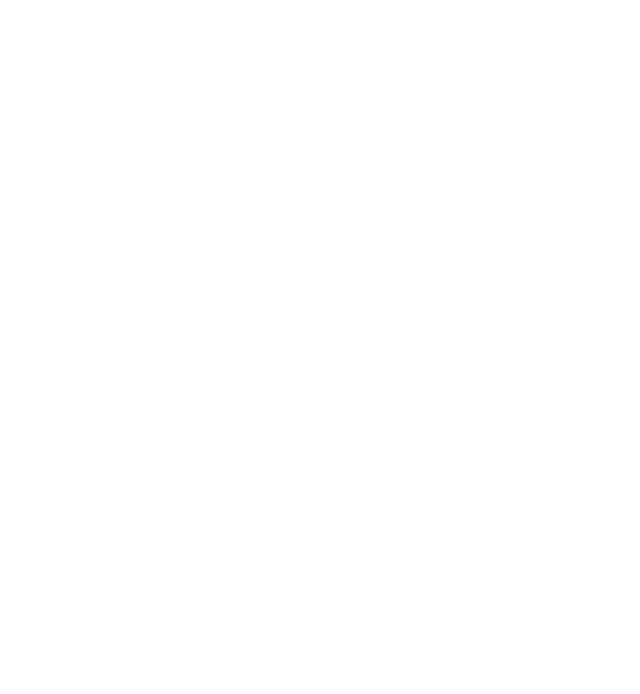
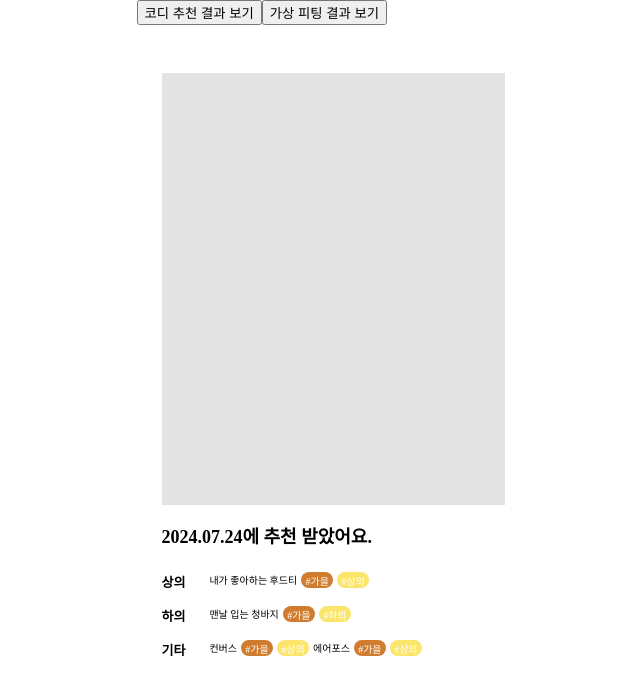
Before and after one commit to git-hubsalt/omoib-frontend, a React (Create React App) app: page /Result in a window 1280 px wide. Shown: the top 694 px of the page, without its empty margins (307-947 px from the left). Built offline with nearby package versions, Linux system fonts and the light colour scheme.

Commit message:
feat: 더미데이터 생성, 코디 추천 및 가상피팅 결과 페이지 생성

```diff
--- a/package.json
+++ b/package.json
@@ -14,6 +14,7 @@
     "@types/react-dom": "^18.3.0",
     "react": "^18.3.1",
     "react-dom": "^18.3.1",
+    "react-router-dom": "^6.26.2",
     "react-scripts": "5.0.1",
     "styled-components": "^6.1.12",
     "typescript": "^4.9.5",
--- a/src/App.tsx
+++ b/src/App.tsx
@@ -1,13 +1,14 @@
-// src/App.tsx
 import React from 'react';
-import styled from 'styled-components';
-import { GlobalStyles } from './styles/GlobalStyles';
+import { BrowserRouter as Router, Routes, Route } from 'react-router-dom';
+import ResultTest from './ResultTest';
 
 const App: React.FC = () => {
     return (
-        <>
-            <GlobalStyles />
-        </>
+        <Router>
+            <Routes>
+                <Route path="/Result" element={<ResultTest />} />
+            </Routes>
+        </Router>
     );
 };
 
--- /dev/null
+++ b/src/Pages/ShowResult.tsx
@@ -0,0 +1,116 @@
+// 코디 추천 결과랑 가상피팅 결과를 조건문 써서 2개 렌더링하기
+import React from 'react';
+import styled from 'styled-components';
+import TagButton from '../components/Button/TagButton';
+
+interface RecommendationData {
+  date: string;
+  categories: {
+      category: string;
+      items: {
+          name: string;
+          tags: string[];
+      }[];
+  }[];
+
+}
+
+interface Props {
+  recommendationData: RecommendationData;
+  fittingData: RecommendationData;
+  isVirtualFitting: boolean;
+}
+
+const ShowResult: React.FC<Props> = ({ recommendationData, fittingData, isVirtualFitting }) => {
+  const data = isVirtualFitting ? fittingData : recommendationData;
+
+  //데이터 받아오는 공통 함수 (상의, 하의, 기타)
+  const renderCategory = (categoryName: string) => {
+    const category = data.categories.find(category => category.category === categoryName);
+
+    return (
+      <InfoWrapper>
+        <InfoBoldText>{categoryName}</InfoBoldText>
+        {category?.items.map((item, index) => (
+          <InfoWrapper key={index}>
+            <InfoNormalText>{item.name}</InfoNormalText>
+            {item.tags.map((tag, tagIndex) => (
+              <TagButton key={tagIndex} name={tag} withHash={true} />
+            ))}
+          </InfoWrapper>
+        ))}
+      </InfoWrapper>
+    );
+  };
+
+//   <InfoWrapper>
+//   <InfoBoldText>상의</InfoBoldText>
+//   {data.categories.find(category => category.category === '상의')?.items.map((item, index) => (
+//   <InfoWrapper key={index}>
+//     <InfoNormalText>{item.name}</InfoNormalText>
+//     {item.tags.map((tag, tagIndex) => (
+//     <TagButton key={tagIndex} name={tag} withHash={true} />
+//     ))}
+//   </InfoWrapper>
+//   ))}
+// </InfoWrapper>
+
+  return (
+    <Container>
+      <Result />
+      <DateText>
+       {data.date}에 추천 받았어요.
+       <InfoContainer>
+        {renderCategory('상의')}
+        {renderCategory('하의')}
+        {renderCategory('기타')}
+       </InfoContainer>
+      </DateText>
+    </Container>
+
+  );
+};
+
+const Container = styled.div`
+  display: flex;
+  flex-direction: column;
+  margin: 25px;
+  font-family: Pretendard;
+`;
+
+const Result = styled.div`
+  margin: 23px 0px 17px 0px;
+  height: 432px;
+  background-color : var(--gray--2);
+`;
+
+const DateText = styled.div`
+  font-size: 18px;
+  font-weight: 600;
+`;
+
+const InfoBoldText = styled.div`
+  font-size: 13px;
+  font-weight: 600;
+  margin-right: 20px;
+`;
+
+const InfoNormalText = styled.div`
+  font-size: 10px;
+  font-weight: 500;
+`;
+
+const InfoContainer = styled.div` //정보 담은 컨테이너
+  display:flex;
+  margin-top: 24px;
+  flex-direction: column;
+  gap: 15px;
+`;
+
+const InfoWrapper = styled.div` //정보 한줄 씩
+  display: flex;
+  gap: 4px;
+`;
+
+
+export default ShowResult;
--- /dev/null
+++ b/src/ResultTest.tsx
@@ -0,0 +1,29 @@
+import React, { useState } from 'react';
+import { Routes, Route } from 'react-router-dom';
+import ShowResultPage from './Pages/ShowResult';
+
+import { recommendationData, fittingData } from './data';
+
+
+const ResultTest: React.FC = () => {
+    const [isVirtualFitting, setIsVirtualFitting] = useState(false);
+
+    return (
+        <>
+            <button onClick={() => setIsVirtualFitting(false)}>코디 추천 결과 보기</button>
+            <button onClick={() => setIsVirtualFitting(true)}>가상 피팅 결과 보기</button>
+
+            <Routes>
+                <Route path="/" element={
+                    <ShowResultPage
+                        isVirtualFitting={isVirtualFitting}
+                        recommendationData={recommendationData}
+                        fittingData={fittingData}
+                    />
+                } />
+            </Routes>
+        </>
+    );
+};
+
+export default ResultTest;
--- a/src/components/Button/TagButton.tsx
+++ b/src/components/Button/TagButton.tsx
@@ -9,6 +9,7 @@ type ButtonProps = {
 const TagButton = ({ className, name, withHash = true }: ButtonProps) => {
     const tagContent = withHash ? `#${name}` : name; // withHash가 true이면 # 추가
     const { backgroundColor, color } = getTagStyles(name);
+    console.log('color:', color);
 
     return (
       <TagBox className={className} backgroundColor={backgroundColor} withHash={withHash}>
@@ -20,16 +21,16 @@ const TagButton = ({ className, name, withHash = true }: ButtonProps) => {
 // 계절에 따른 색상 반환
 const getTagStyles = (tagContent: string) => {
     const seasonColors: Record<string, { backgroundColor: string; color: string }> = {
-        가을: { backgroundColor: '#D07C2E', color: 'var(--white)' },
-        겨울: { backgroundColor: '#89CEFA', color: 'var(--white)' },
-        봄: { backgroundColor: '#FFABEC', color: 'var(--white)' },
-        여름: { backgroundColor: '#A5E189', color: 'var(--white)' },
+        가을: { backgroundColor: '#D07C2E', color: 'white' },
+        겨울: { backgroundColor: '#89CEFA', color: 'white' },
+        봄: { backgroundColor: '#FFABEC', color: 'white' },
+        여름: { backgroundColor: '#A5E189', color: 'white' },
     };
 
     const clothingColors: Record<string, { backgroundColor: string; color: string }> = {
-        상의: { backgroundColor: '#FBE56B', color: 'var(--white)' },
-        하의: { backgroundColor: '#FBE56B', color: 'var(--white)' },
-        '드레스/원피스': { backgroundColor: '#FBE56B', color: 'var(--white)' },
+        상의: { backgroundColor: '#FBE56B', color: 'white' },
+        하의: { backgroundColor: '#FBE56B', color: 'white' },
+        '드레스/원피스': { backgroundColor: '#FBE56B', color: 'white' },
     };
 
     if (seasonColors[tagContent]) {
@@ -51,7 +52,7 @@ const TagBox = styled.div<{ backgroundColor: string; withHash: boolean }>`
     background-color: ${(props) => props.backgroundColor};
     //padding: 2px 4px;
     min-width: ${(props) => (props.withHash ? '32px' : '50px')};
-    max-width: 100%; // 크기 고정 대신 내용에 맞게
+    max-width: ${(props) => (props.withHash ? '32px' : '50px')}; //적용 안돼서 수정
     min-height: ${(props) => (props.withHash ? '16px' : '30px')};
     max-height: ${(props) => (props.withHash ? '16px' : '30px')};
 `;
--- /dev/null
+++ b/src/data.ts
@@ -0,0 +1,74 @@
+export const recommendationData = {
+    date: '2024.07.24',
+    categories: [
+      {
+        category: '상의',
+        items: [
+          {
+            name: '내가 좋아하는 후드티',
+            tags: ['가을', '상의']
+          }
+        ]
+      },
+      {
+        category: '하의',
+        items: [
+          {
+            name: '맨날 입는 청바지',
+            tags: ['가을', '하의']
+          }
+        ]
+      },
+      {
+        category: '기타',
+        items: [
+          {
+            name: '컨버스',
+            tags: ['가을', '상의']
+          },
+          {
+            name: '에어포스',
+            tags: ['가을', '상의']
+          }
+        ]
+      }
+    ]
+  };
+
+
+export const fittingData = {
+  date: '2024.07.24',
+  categories: [
+    {
+      category: '상의',
+      items: [
+        {
+          name: '내가 좋아하는 후드티',
+          tags: ['가을', '상의']
+        }
+      ]
+    },
+    {
+      category: '하의',
+      items: [
+        {
+          name: '맨날 입는 청바지',
+          tags: ['가을', '하의']
+        }
+      ]
+    },
+    {
+      category: '기타',
+      items: [
+        {
+          name: '컨버스',
+          tags: ['가을', '상의']
+        },
+        {
+          name: '털모자',
+          tags: ['겨울', '상의']
+        }
+      ]
+    }
+  ]
+};
```
Also changed, not shown: 2 other files (tests, documents, lock files or other folders).
